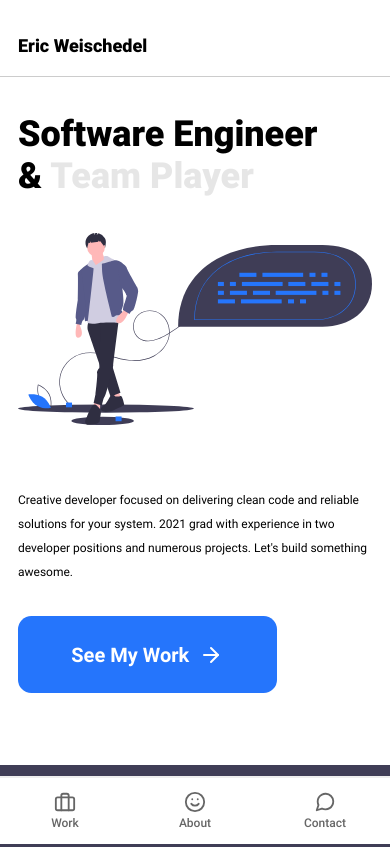
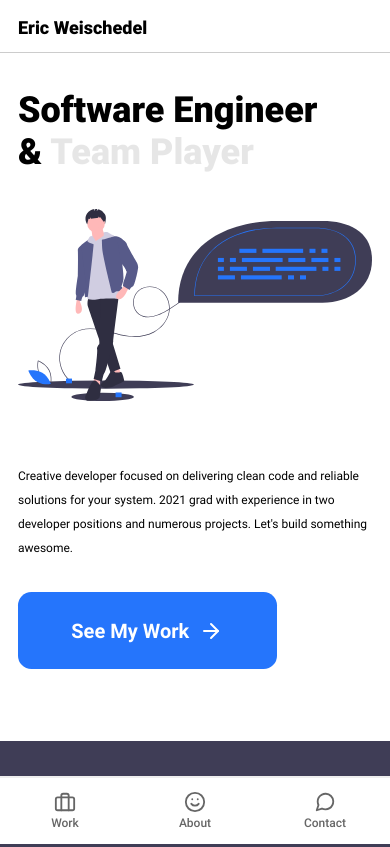
Before and after one commit to eric-weischedel/ericweischedel.com, a Gatsby site: page / in a window 390 px wide. Shown: the top 847 px of the page. Built offline with nearby package versions, Linux system fonts and the light colour scheme; Gatsby itself is replaced by a stand-in of ours.

Commit message:
Header tweaks

```diff
--- a/src/styles/layout/header.scss
+++ b/src/styles/layout/header.scss
@@ -1,11 +1,16 @@
 header {
+  position: sticky;
+  top: 0;
   display: flex;
   justify-content: space-between;
   align-items: flex-end;
   border-bottom: 1px solid #ccc;
+  background-color: white;
+  z-index: 1000;
   max-width: 1440px;
   margin: 0 auto;
-  padding-top: 2.5em;
+  margin-top: 1.5em;
+  padding-top: 1em;
   padding-bottom: 1.5em;
 }
 
@@ -32,7 +37,7 @@ header li a {
   color: black;
   border-bottom-width: 0px;
   border-bottom-style: solid;
-  border-bottom-color: #ccc;
+  border-bottom-color: #bbb;
 }
 
 header li a:hover {
@@ -40,7 +45,12 @@ header li a:hover {
 }
 
 @media only screen and (max-width: 768px) {
-  header ul {
-    display: none;
+  header {
+    position: static;
+    margin-top: 0;
+    padding-bottom: 1em;
+    ul {
+      display: none;
+    }
   }
 }
```
